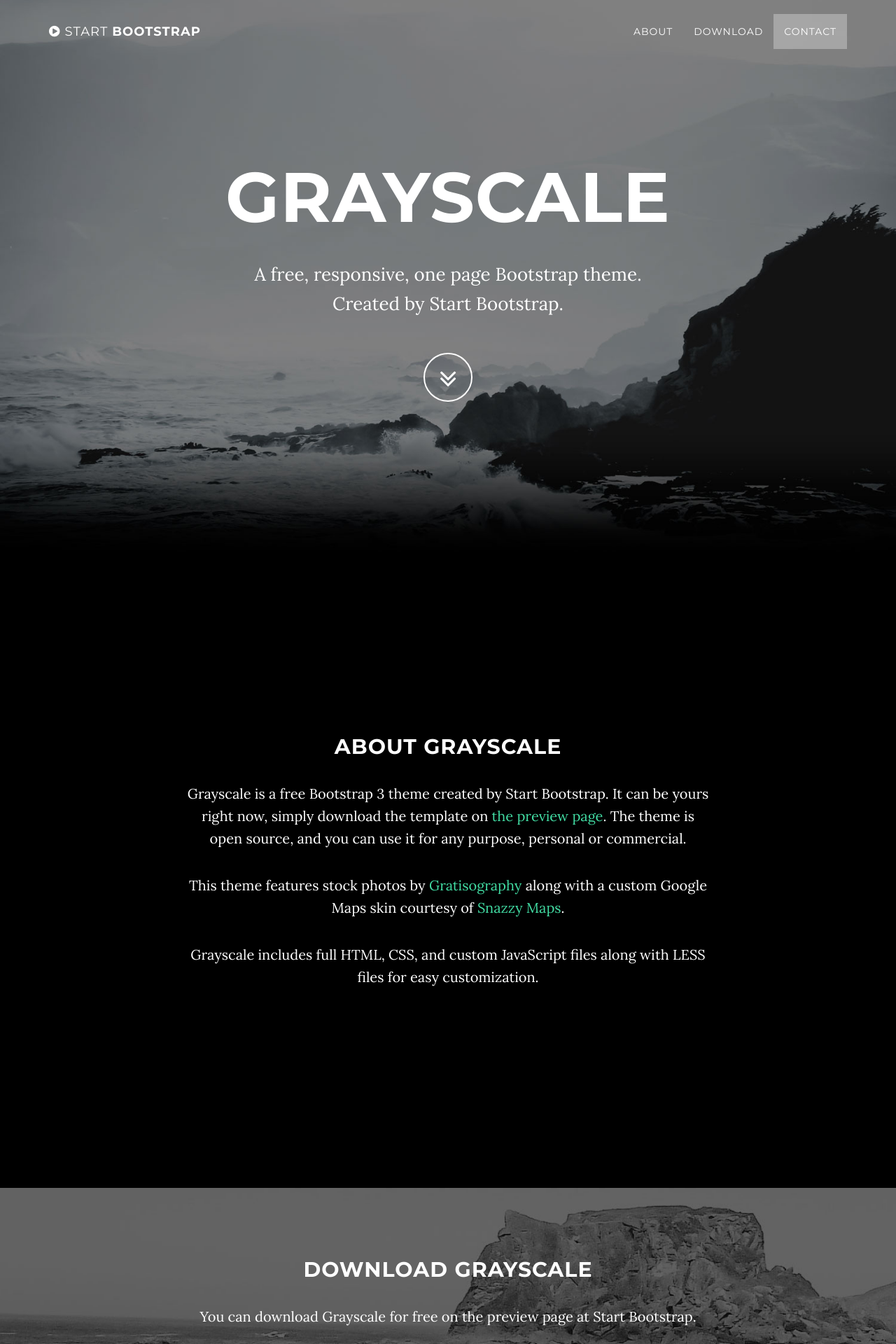
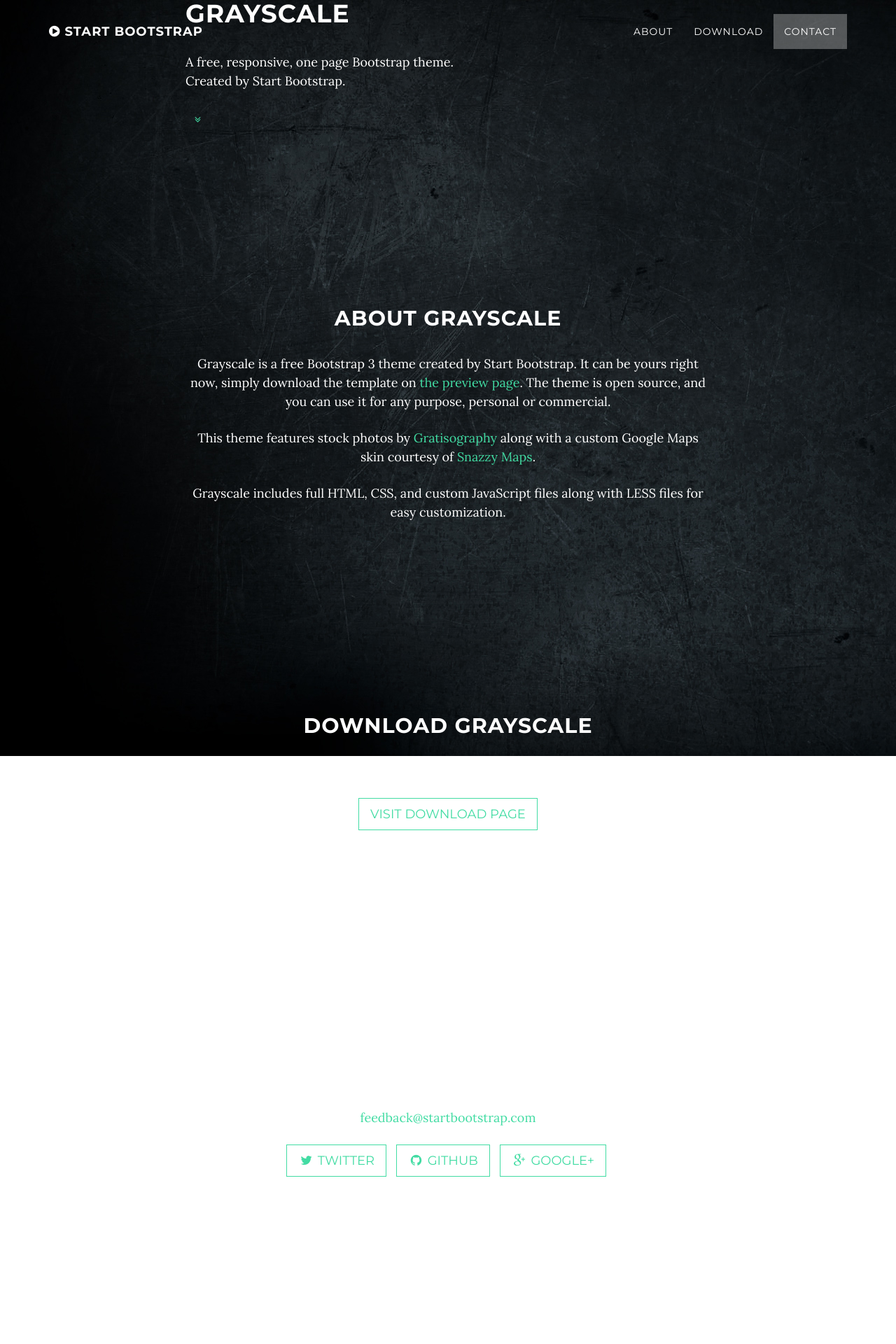
Before and after one commit to DalandrinDev/Mensajeria, a PHP site: page / in a window 1280 px wide. Shown: the top 1920 px of the page at 70% size. After the commit the page ends 1681 px from the top, so only its background shows below. Run offline with PHP 8.4, Linux system fonts and the light colour scheme; some libraries are stand-ins or nearby versions.

Commit message:
Nueva actualizaicon

```diff
--- a/Recursos/css/grayscale.css
+++ b/Recursos/css/grayscale.css
@@ -8,8 +8,8 @@ body {
     width: 100%;
     height: 100%;
     font-family: Lora,"Helvetica Neue",Helvetica,Arial,sans-serif;
+    background: url(../img/wallpaper.jpg) no-repeat;
     color: #fff;
-    background-color: #000;
 }
 
 html {
@@ -36,14 +36,6 @@ p {
     line-height: 1.5;
 }
 
-@media(min-width:768px) {
-    p {
-        margin: 0 0 35px;
-        font-size: 20px;
-        line-height: 1.6;
-    }
-}
-
 a {
     color: #42dca3;
     -webkit-transition: all .2s ease-in-out;
@@ -51,14 +43,8 @@ a {
     transition: all .2s ease-in-out;
 }
 
-a:hover,
-a:focus {
-    text-decoration: none;
-    color: #1d9b6c;
-}
-
 .light {
-    font-weight: 400;
+    font-weight: 800;
 }
 
 .navbar-custom {
@@ -83,19 +69,8 @@ a:focus {
     color: #fff;
 }
 
-.navbar-custom .navbar-brand .navbar-toggle:focus,
-.navbar-custom .navbar-brand .navbar-toggle:active {
-    outline: 0;
-}
-
 .navbar-custom a {
     color: #fff;
-}
-
-.navbar-custom .nav li a {
-    -webkit-transition: background .3s ease-in-out;
-    -moz-transition: background .3s ease-in-out;
-    transition: background .3s ease-in-out;
 }
 
 .navbar-custom .nav li a:hover {
@@ -140,88 +116,8 @@ a:focus {
     }
 }
 
-.intro {
-    display: table;
-    width: 100%;
-    height: auto;
-    padding: 100px 0;
-    text-align: center;
-    color: #fff;
-    background: url(../img/intro-bg.jpg) no-repeat bottom center scroll;
-    background-color: #000;
-    -webkit-background-size: cover;
-    -moz-background-size: cover;
-    background-size: cover;
-    -o-background-size: cover;
-}
 
-.intro .intro-body {
-    display: table-cell;
-    vertical-align: middle;
-}
 
-.intro .intro-body .brand-heading {
-    font-size: 40px;
-}
-
-.intro .intro-body .intro-text {
-    font-size: 18px;
-}
-
-@media(min-width:768px) {
-    .intro {
-        height: 100%;
-        padding: 0;
-    }
-
-    .intro .intro-body .brand-heading {
-        font-size: 100px;
-    }
-
-    .intro .intro-body .intro-text {
-        font-size: 26px;
-    }
-}
-
-.btn-circle {
-    width: 70px;
-    height: 70px;
-    margin-top: 15px;
-    padding: 7px 16px;
-    border: 2px solid #fff;
-    border-radius: 100%!important;
-    font-size: 40px;
-    color: #fff;
-    background: 0 0;
-    -webkit-transition: background .3s ease-in-out;
-    -moz-transition: background .3s ease-in-out;
-    transition: background .3s ease-in-out;
-}
-
-.btn-circle:hover,
-.btn-circle:focus {
-    outline: 0;
-    color: #fff;
-    background: rgba(255,255,255,.1);
-}
-
-.btn-circle i.animated {
-    -webkit-transition-property: -webkit-transform;
-    -webkit-transition-duration: 1s;
-    -moz-transition-property: -moz-transform;
-    -moz-transition-duration: 1s;
-}
-
-.btn-circle:hover i.animated {
-    -webkit-animation-name: pulse;
-    -moz-animation-name: pulse;
-    -webkit-animation-duration: 1.5s;
-    -moz-animation-duration: 1.5s;
-    -webkit-animation-iteration-count: infinite;
-    -moz-animation-iteration-count: infinite;
-    -webkit-animation-timing-function: linear;
-    -moz-animation-timing-function: linear;
-}
 
 @-webkit-keyframes pulse {
     0% {
@@ -261,39 +157,15 @@ a:focus {
     padding-top: 100px;
 }
 
-.download-section {
-    width: 100%;
-    padding: 50px 0;
-    color: #fff;
-    background: url(../img/downloads-bg.jpg) no-repeat center center scroll;
-    background-color: #000;
-    -webkit-background-size: cover;
-    -moz-background-size: cover;
-    background-size: cover;
-    -o-background-size: cover;
-}
 
-#map {
-    width: 100%;
-    height: 200px;
-    margin-top: 100px;
-}
 
 @media(min-width:767px) {
     .content-section {
         padding-top: 250px;
     }
-
-    .download-section {
-        padding: 100px 0;
-    }
-
-    #map {
-        height: 400px;
-        margin-top: 250px;
-    }
 }
 
+/*Poner botones verdes*/
 .btn {
     border-radius: 0;
     text-transform: uppercase;
```
Also changed, not shown: other parts of Recursos/css/grayscale.css (+22 -15 lines), Recursos/img/wallpaper.jpg (added).
